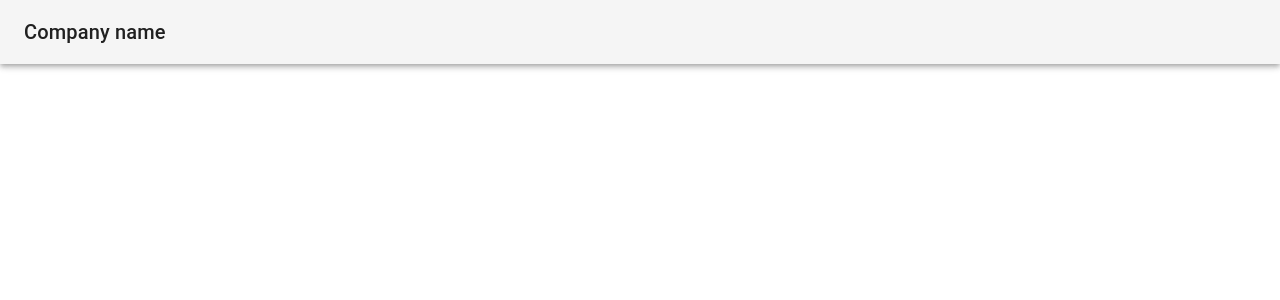
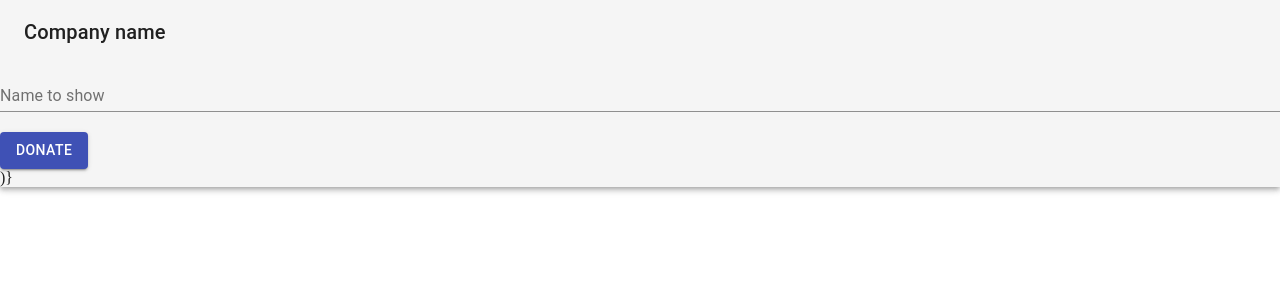
Before and after one commit to GeekyLumberjack/streamersunleashed, a React (Create React App) app: page /donate/1 in a window 1280 px wide. Shown: the top 300 px of the page. Built offline with nearby package versions, Linux system fonts and the light colour scheme; what aws-amplify, client-oauth2 would draw is missing.

Commit message:
adding scopes

```diff
--- a/src/components/Donate.js
+++ b/src/components/Donate.js
@@ -24,7 +24,7 @@ export default function Donate(){
        noWallet: 'This is the message shown when the user does not have a crypto wallet which is required...',
        }
    };
-   paywallConfig['locks']['0xE7575764442aD64F14a209753169617030915227'] = {
+   paywallConfig['locks']['0x72710B5D938c79061DBf537013D715A9fD286d49'] = {
     name: "One time contribution!"
   }
    const changeNameField = (e) => {setName(e.target.value)}
@@ -34,7 +34,7 @@ export default function Donate(){
      '/donate',
      {body:{
        name: name,
-       walletAddress:address,
+       walletAddress:walletAddress,
        amount:1,
        currency:'USD',
 
@@ -83,15 +83,7 @@ export default function Donate(){
       return (
         <div className="App">
           <header className="App-header">
-          {locked === "locked"  && (
-              <div onClick={donate} style={{ cursor: "pointer" }}>
-                Unlock me!{" "}
-                <span aria-label="locked" role="img">
-                  🔒
-                </span>
-              </div>
-            )}
-            {locked === "unlocked" && address !== 'pending' && (
+
               <div>
                   <TextField name="name" label="Name to show" value={name} onChange={changeNameField} fullWidth/>
                   <Button variant="contained" color="primary" style={{ 'margin-top': 20 }} onClick={send}>Donate</Button>
--- a/src/components/StreamLabsAccess.js
+++ b/src/components/StreamLabsAccess.js
@@ -9,7 +9,8 @@ import {API} from 'aws-amplify'
 var streamlabs = new ClientOAuth2({
   clientId: 'OTgPYBs7dsnSJN6yph3HlYDpjCyEx4q5lXyLskds',
   authorizationUri: 'https://streamlabs.com/api/v1.0/authorize',
-  redirectUri: 'https://streamersunleashed.com' // required
+  redirectUri: 'https://streamersunleashed.com',
+  scopes: 'donations.create,alerts.create'
 
 });
 
```
